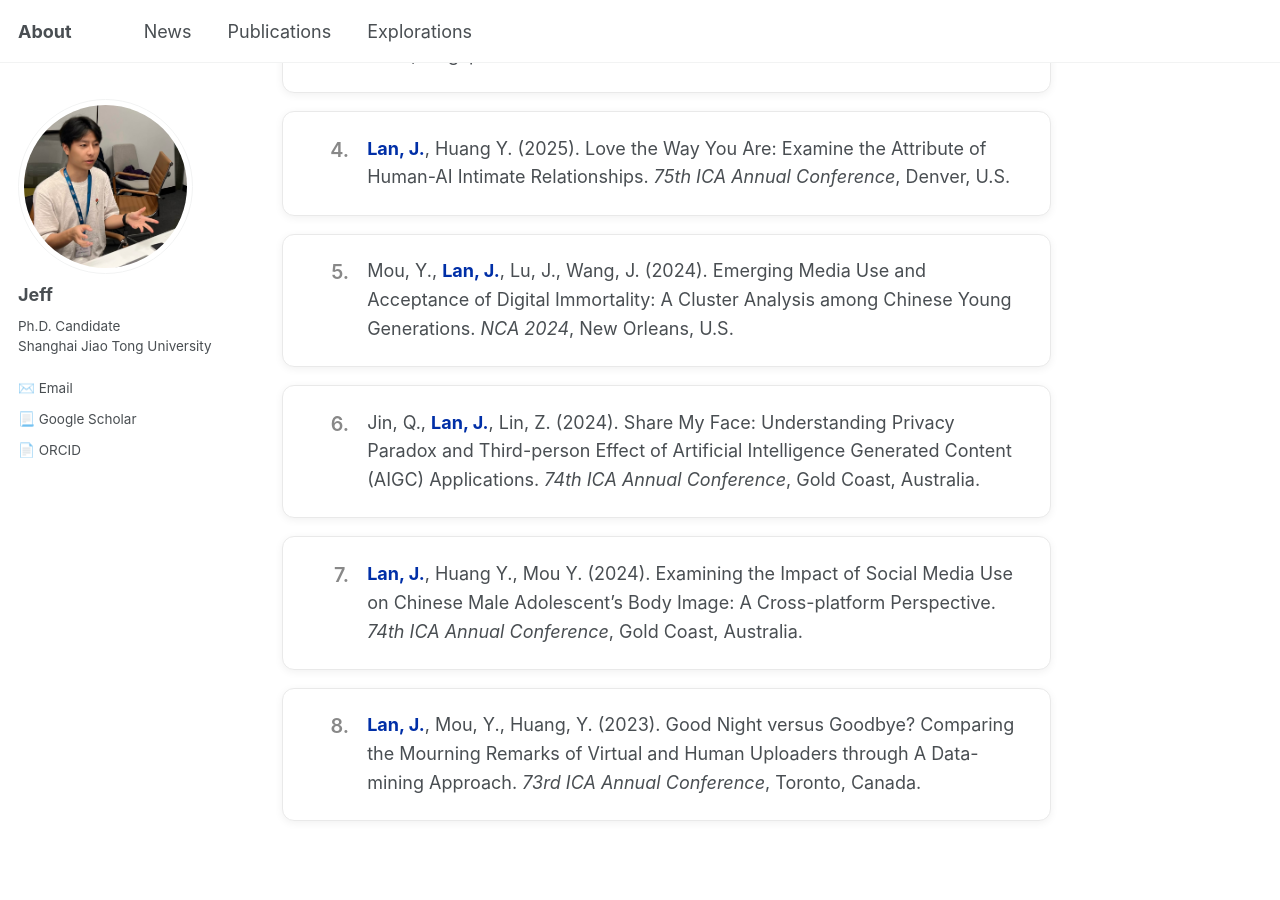
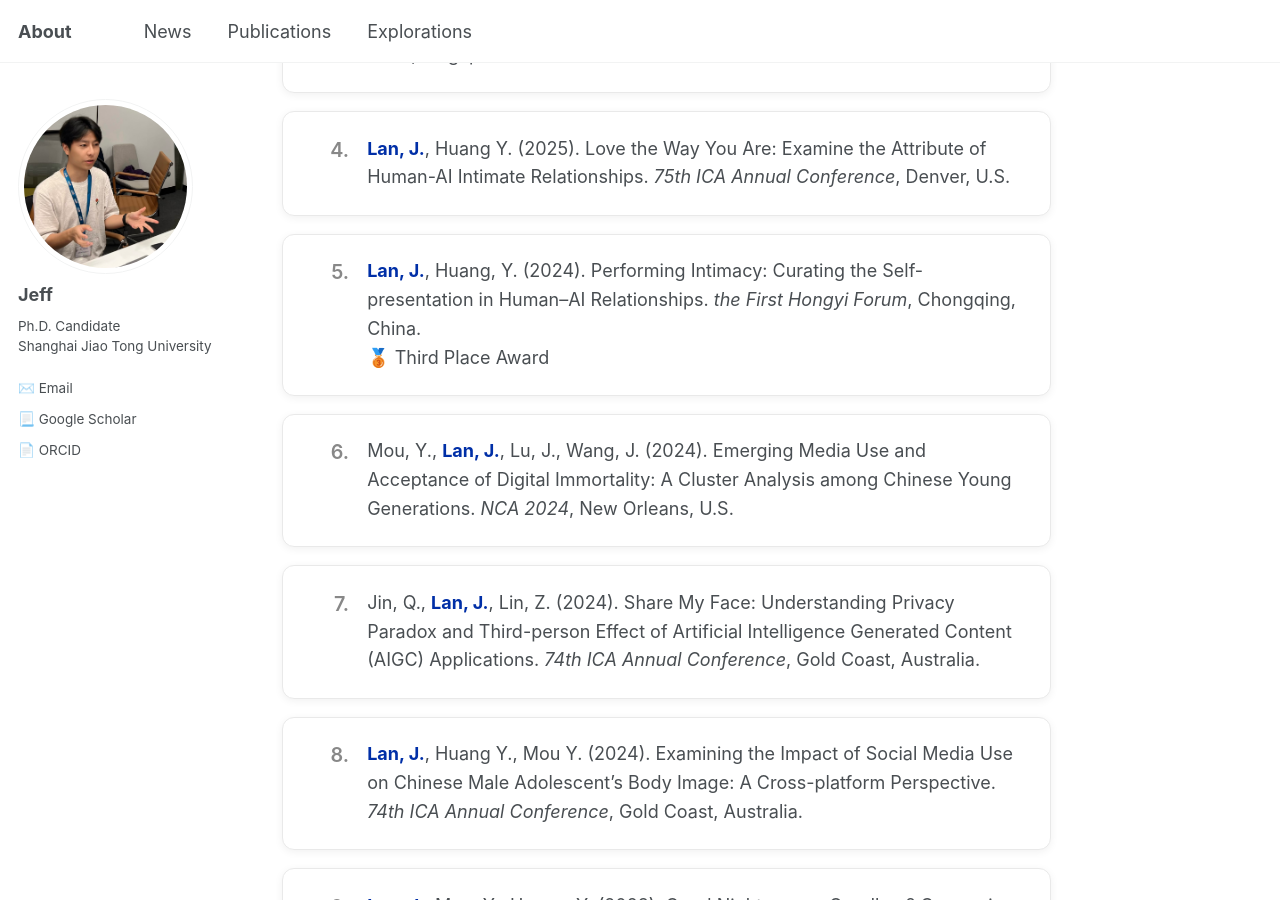
Before and after one commit to jianfenglan/jianfenglan.github.io, a Jekyll site: the page built from publications.md, in a window 1280 px wide and 900 px high, scrolled down 1068 px. Built offline with Jekyll 4.4.1, drawn with Linux system fonts in a browser that asks for light colours.

Commit message:
Update publications.md

```diff
--- a/publications.md
+++ b/publications.md
@@ -82,6 +82,7 @@
     <div class="publication-card"><div class="publication-content"><span class="my-name">Lan, J.</span>, Huang, Y. (2025). Reconfiguring Sociality: Human-AI Intimacy, Narcissistic Dynamics, and Replika. <em>Society for Social Studies of Science (4S) 2025</em>, Seattle, U.S.</div></div>
     <div class="publication-card"><div class="publication-content">Mou, Y., Li, J., <span class="my-name">Lan, J.</span> (2025). A Cross-Cultural Diachronic Examination of Audiences’ Attitudes Toward Digital Immortality in Science Fiction. <em>IAMCR 2025</em>, Singapore.</div></div>
     <div class="publication-card"><div class="publication-content"><span class="my-name">Lan, J.</span>, Huang Y. (2025). Love the Way You Are: Examine the Attribute of Human-AI Intimate Relationships. <em>75th ICA Annual Conference</em>, Denver, U.S.</div></div>
+  <div class="publication-card"><div class="publication-content"><span class="my-name">Lan, J.</span>, Huang, Y. (2024). Performing Intimacy: Curating the Self- presentation in Human–AI Relationships. <em>the First Hongyi Forum</em>, Chongqing, China.<br>🥉 Third Place Award</div></div>
      <div class="publication-card"><div class="publication-content">Mou, Y., <span class="my-name">Lan, J.</span>, Lu, J., Wang, J. (2024). Emerging Media Use and Acceptance of Digital Immortality: A Cluster Analysis among Chinese Young Generations. <em>NCA 2024</em>, New Orleans, U.S.</div></div>
      <div class="publication-card"><div class="publication-content">Jin, Q., <span class="my-name">Lan, J.</span>, Lin, Z. (2024). Share My Face: Understanding Privacy Paradox and Third-person Effect of Artificial Intelligence Generated Content (AIGC) Applications. <em>74th ICA Annual Conference</em>, Gold Coast, Australia.</div></div>
        <div class="publication-card"><div class="publication-content"><span class="my-name">Lan, J.</span>, Huang Y., Mou Y. (2024). Examining the Impact of Social Media Use on Chinese Male Adolescent’s Body Image: A Cross-platform Perspective. <em>74th ICA Annual Conference</em>, Gold Coast, Australia.</div></div>
```
